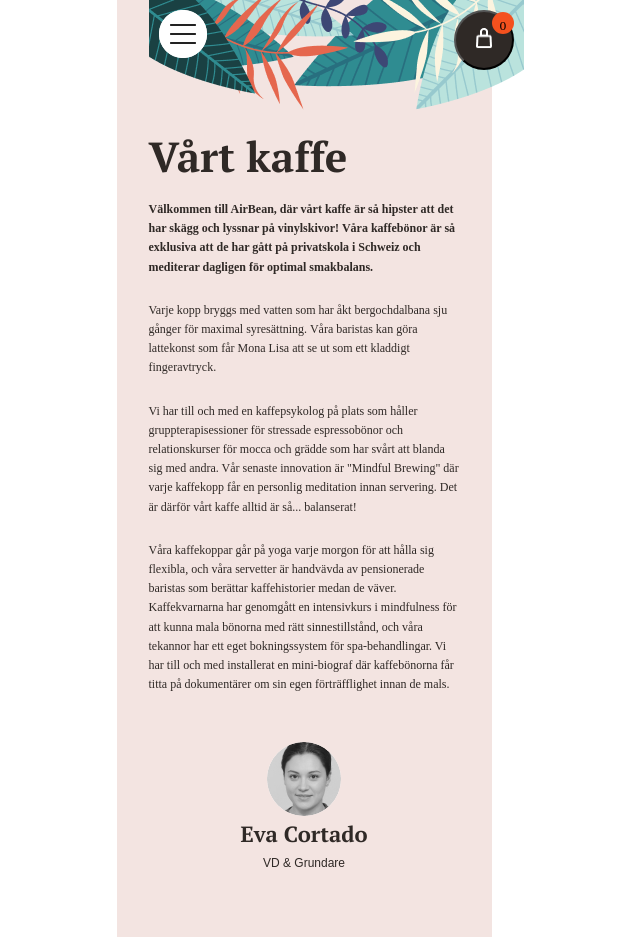
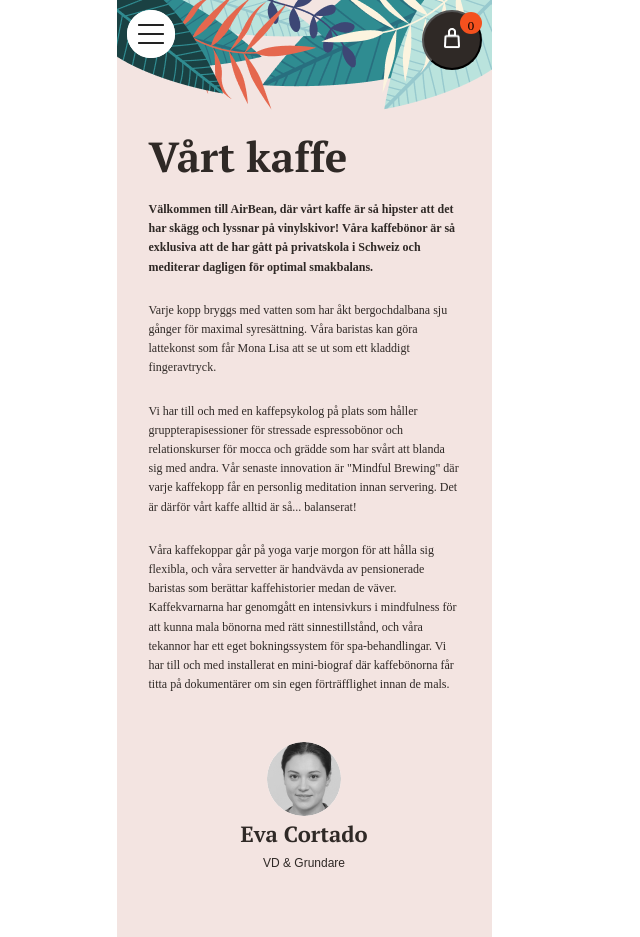
Before and after one commit to Robinjorgensen123/Ankan-AirBean, a React (Vite) app in the folder AirBean/: page /about in a window 1280 px wide. Shown: the whole page, without its empty margins (336-976 px from the left). Built offline with nearby package versions, Linux system fonts and the light colour scheme.

Commit message:
stylat menu och about

```diff
--- a/AirBean/src/pages/About/about.scss
+++ b/AirBean/src/pages/About/about.scss
@@ -1,19 +1,13 @@
 @import url('https://fonts.googleapis.com/css2?family=PT+Serif:wght@400;700&display=swap');
 
-* {
-  padding: 0;
-  margin: 0;
-  box-sizing: border-box;
-}
-
 .coffee-page {
-  padding: 2rem;
   max-width: 375px;
   max-height: 1061px;
   margin: 0 auto;
   background-color: #F3E4E1;
 
   .coffee-content {
+    padding: 2rem;
     max-width: 700px;
     margin: 0 auto;
 
--- a/AirBean/src/pages/Menu/menu.jsx
+++ b/AirBean/src/pages/Menu/menu.jsx
@@ -35,13 +35,14 @@
 
   return (
     <>
-
       <div className="menu-page">
       <Header />
         <div className="menu-display">
           <h2>Meny</h2>
           <div className="menu-items">
-            {menuData && menuData.filter(item => item.title).map((item) => (
+            {menuData && menuData
+              .filter(item => item.title !== "Semla")
+              .map((item) => (
                 <div key={item.id} className="menu-item">
                   <div className="item-content">
                     <img
@@ -59,7 +60,8 @@
                     </div>
                   </div>
                 </div>
-            ))}
+              ))
+            }
           </div>
         </div>
       </div>
--- a/AirBean/src/pages/Menu/menu.scss
+++ b/AirBean/src/pages/Menu/menu.scss
@@ -25,6 +25,7 @@
     font-weight: bold;
     color: #2F2926;
     margin-bottom: 30px;
+    margin-top: 4rem;
   }
 
   .menu-items {
```
Lines whose indentation alone changed are shown as unchanged.
